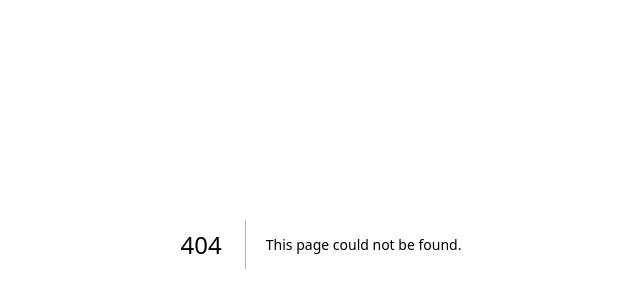
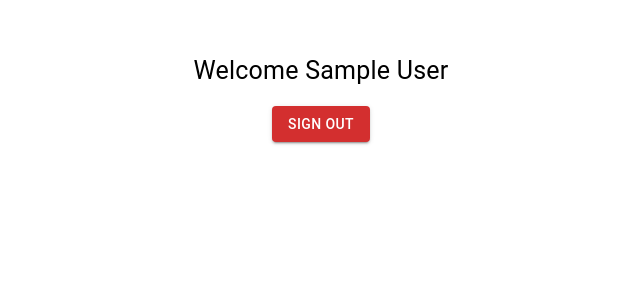
Before and after one commit to Gmendon12/nextjs-auth-app, a Next.js app: page /dashboard in a window 1280 px wide. Before the commit this address had no page. Shown: the part 156-464 px from the top of the page, without its empty margins (319-959 px from the left). Built offline with nearby package versions, Linux system fonts and the light colour scheme; no server answers; sample sign-in values are in the browser's storage.

Commit message:
final fix

```diff
--- /dev/null
+++ b/app/dashboard/page.js
@@ -0,0 +1,47 @@
+'use client'
+import {auth} from '../lib/firebase'
+import { signOut } from 'firebase/auth'
+import { useRouter } from 'next/navigation'
+import {Button, Box, Typography} from '@mui/material'
+import { useEffect, useState } from 'react'
+
+export default function Dashboard(){
+    const router = useRouter()
+    const[user, setUser] = useState(null)
+
+    useEffect(()=>{
+        const unsubscribe = auth.onAuthStateChanged(currentuser =>{
+            if(currentuser) {
+                setUser(currentuser)
+            } else{
+                router.push('/')
+            }
+        })
+        return () => unsubscribe()
+    },[])
+
+    const handleSignOut = async() =>{
+        try {
+            await signOut(auth)
+            router.push('/')
+        } catch (error) {
+            console.error("Error signing out :", error)
+        }
+    }
+
+    return(
+        <Box sx={{textAlign:'center', p:'200px'}}>
+            <Typography sx={{fontSize:'25px'}}>
+                Welcome {user?.displayName || "User"}
+            </Typography>
+            <Button
+            variant='contained'
+            color='error'
+            onClick={handleSignOut}
+            sx={{mt:2}}
+            >
+                Sign Out
+            </Button>
+        </Box>
+    )
+}
--- a/app/lib/firebase.js
+++ b/app/lib/firebase.js
@@ -1,5 +1,5 @@
 import {initializeApp} from 'firebase/app'
-import { getAuth, GoogleAuthProvider} from 'firebase/auth'
+import { getAuth, GoogleAuthProvider, setPersistence, browserLocalPersistence} from 'firebase/auth'
 
 const firebaseConfig = {
     apiKey: "AIzaSyDlJ39bmgQmdzhf_bg3GfhHXIeoB7pE4BM",
@@ -15,4 +15,6 @@ const app = initializeApp(firebaseConfig)
 const auth = getAuth(app)
 const provider = new GoogleAuthProvider()
 
+setPersistence(auth, browserLocalPersistence)
+
 export {auth, provider}
```
Also changed, not shown: app/page.js (+10 -1 lines).
